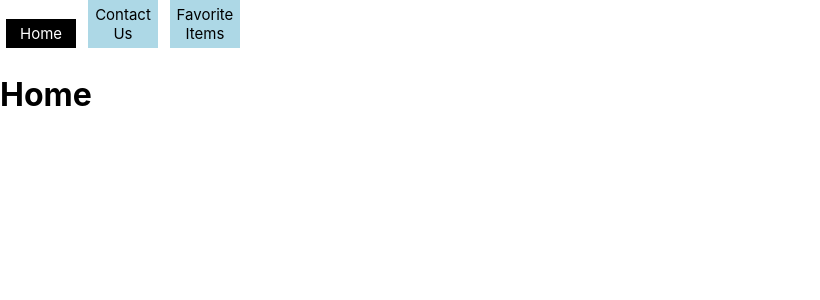
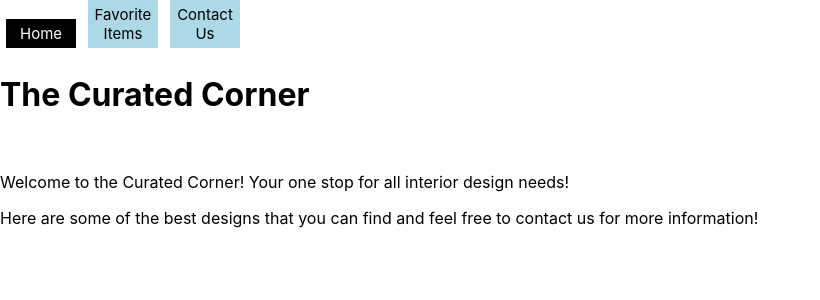
Before and after one commit to dannylong18/react-phase-2-final-project, a React (Create React App) app: page / in a window 1280 px wide. Shown: the top 300 px of the page, without its empty margins (0-820 px from the left). Built offline with nearby package versions, Linux system fonts and the light colour scheme.

Commit message:
updated home page and also re-styled the NavBar

```diff
--- a/src/Components/Home.js
+++ b/src/Components/Home.js
@@ -2,8 +2,16 @@ import NavBar from './NavBar';
 function Home () {
     return (
         <div>
+            <header>
             <NavBar />
-            <h1>Home</h1>
+            </header>
+
+            <main>
+            <h1>The Curated Corner</h1>
+            <br />
+            <p>Welcome to the Curated Corner! Your one stop for all interior design needs!</p>
+            <p>Here are some of the best designs that you can find and feel free to contact us for more information!</p>
+            </main>
         </div>
     );
 }
--- a/src/Components/NavBar.js
+++ b/src/Components/NavBar.js
@@ -5,8 +5,8 @@ function NavBar() {
     return (
         <nav className="navbar">
       <NavLink to='/'>Home</NavLink>
+      <NavLink to='/favoriteitems'>Favorite Items</NavLink>
       <NavLink to='/contact'>Contact Us</NavLink>
-      <NavLink to='/favoriteitems'>Favorite Items</NavLink>
     </nav>
     )
 }
```
